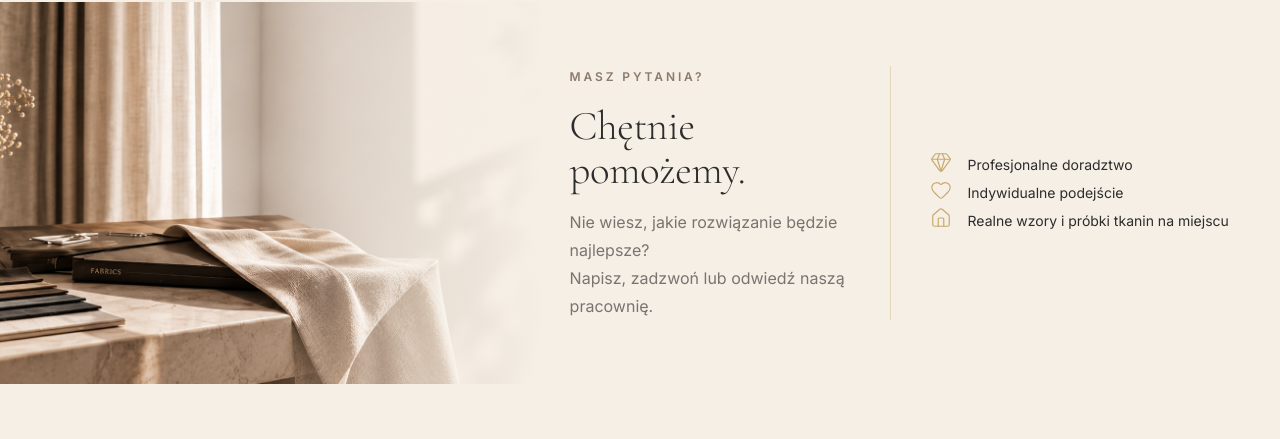
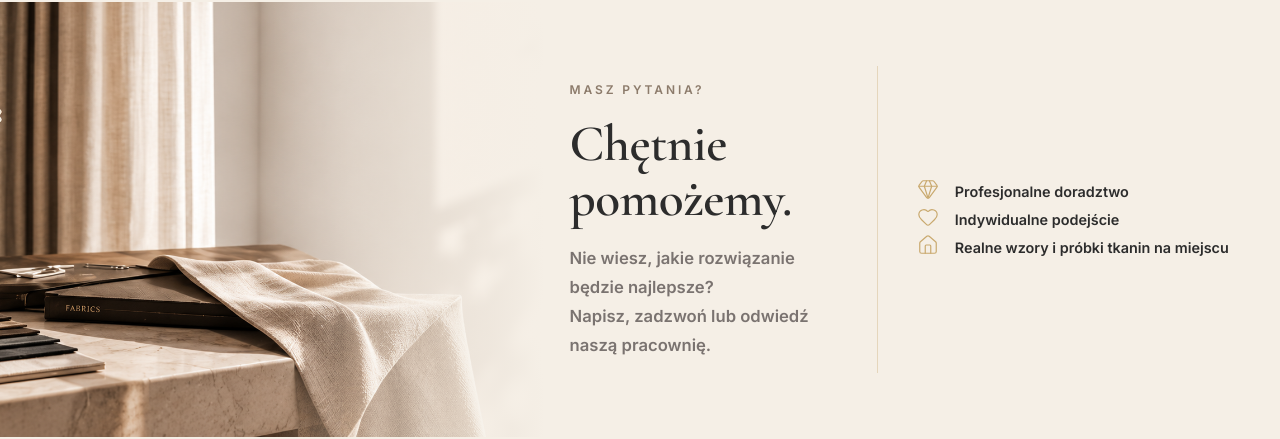
Before and after one commit to web48app/decor-prestige, a React (Vite) app in the folder decor-prestige/: page /kontakt in a window 1280 px wide. Shown: the part 1510-1949 px from the top of the page. Built offline with nearby package versions, Linux system fonts and the light colour scheme.

Commit message:
fix: CTA taller, bigger+bold text

```diff
--- a/decor-prestige/src/pages/ContactPage/ContactPage.module.css
+++ b/decor-prestige/src/pages/ContactPage/ContactPage.module.css
@@ -335,7 +335,7 @@ a.contactValue:hover {
 .ctaSection {
   display: grid;
   grid-template-columns: 0.85fr 1.15fr;
-  min-height: clamp(380px, 40vw, 520px);
+  min-height: clamp(480px, 52vw, 640px);
   background: var(--color-bg-secondary);
 }
 
@@ -397,8 +397,8 @@ a.contactValue:hover {
 
 .ctaHeading {
   font-family: var(--font-heading);
-  font-size: clamp(2rem, 3.2vw, 3.2rem);
-  font-weight: 300;
+  font-size: clamp(2.6rem, 4vw, 4rem);
+  font-weight: 600;
   line-height: 1.08;
   letter-spacing: -0.01em;
   color: var(--color-text);
@@ -406,7 +406,8 @@ a.contactValue:hover {
 
 .ctaLead {
   font-family: var(--font-body);
-  font-size: var(--font-size-base);
+  font-size: clamp(1rem, 1.3vw, 1.15rem);
+  font-weight: 600;
   line-height: 1.75;
   color: var(--color-text-muted);
 }
@@ -426,7 +427,8 @@ a.contactValue:hover {
   align-items: center;
   gap: var(--space-4);
   font-family: var(--font-body);
-  font-size: var(--font-size-sm);
+  font-size: clamp(0.9rem, 1.1vw, 1.05rem);
+  font-weight: 600;
   color: var(--color-text);
 }
 
```
